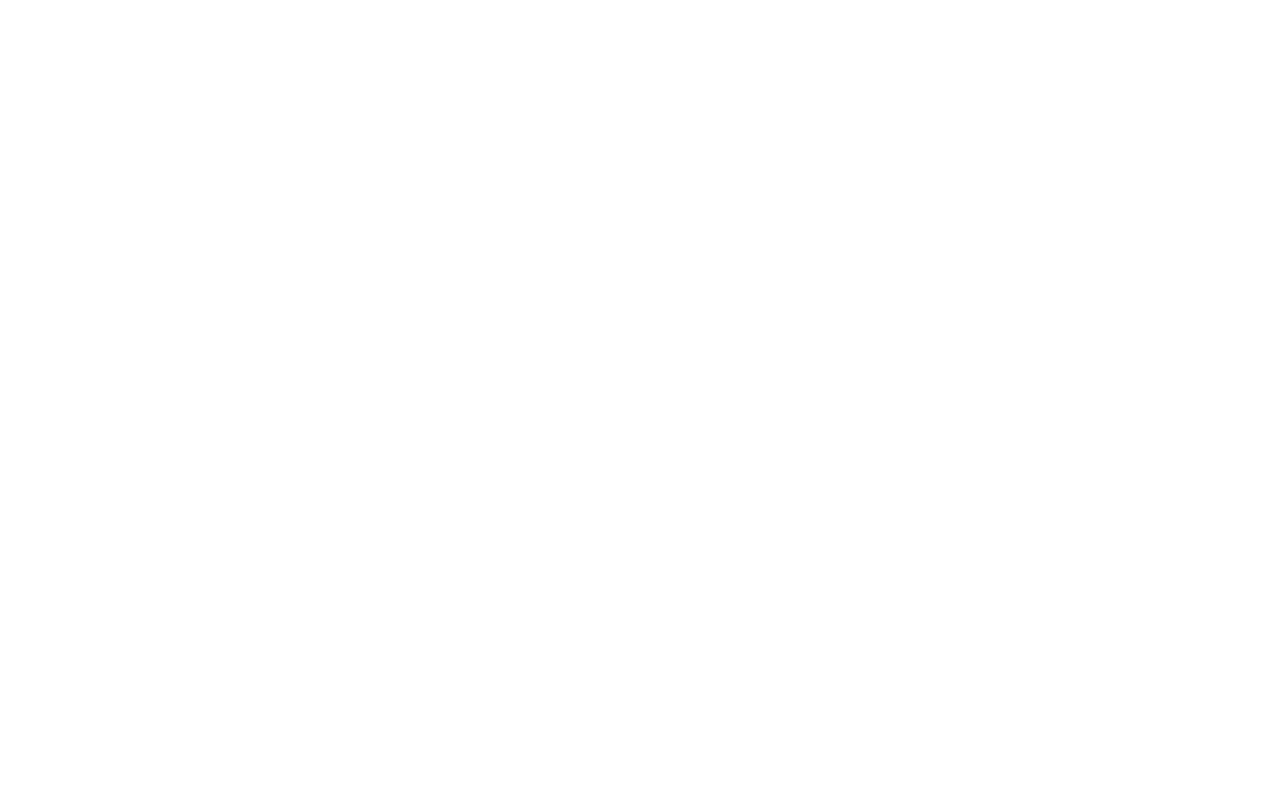
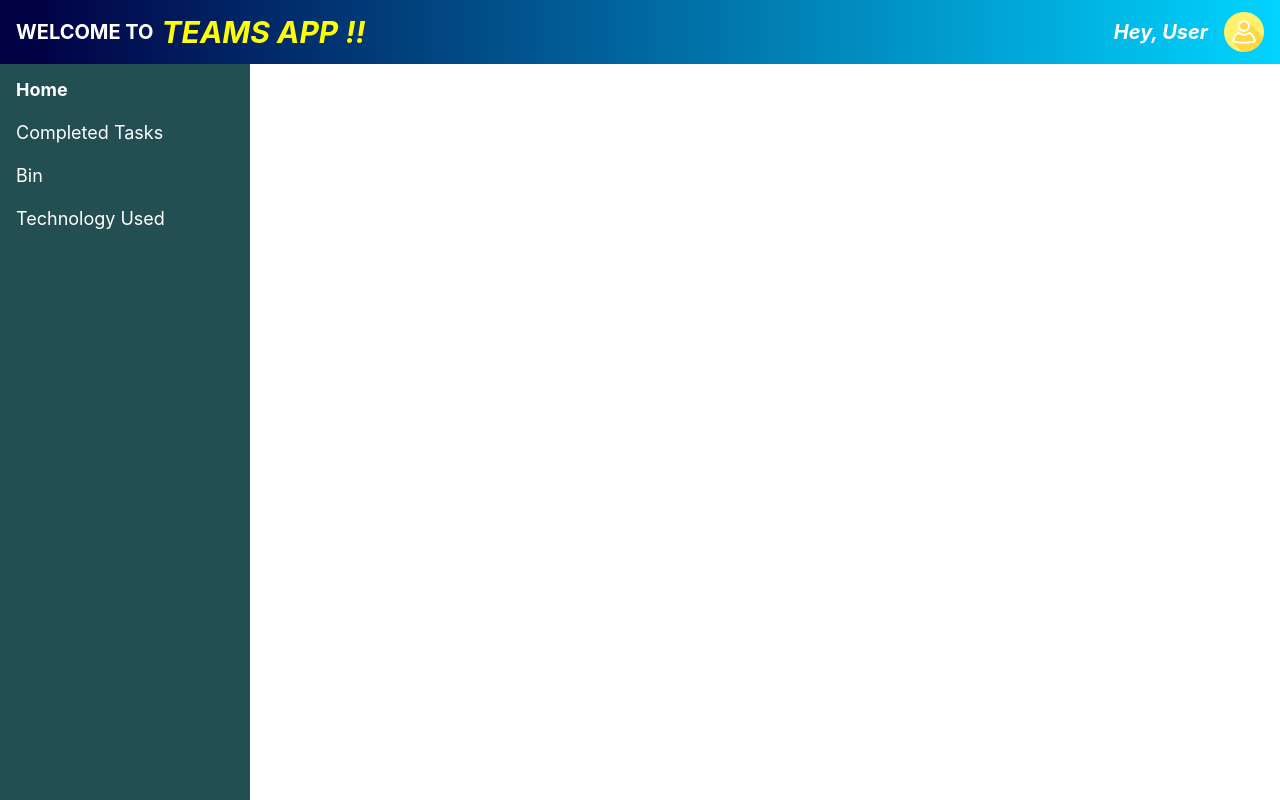
Before and after one commit to Manthan472003/TeamsApp, a React (Create React App) app in the folder Frontend/my-app/: page /main in a window 1280 px wide. Before the commit this address had no page. Built offline with nearby package versions, Linux system fonts and the light colour scheme.

Commit message:
Name CHanged

```diff
--- a/Frontend/my-app/public/index.html
+++ b/Frontend/my-app/public/index.html
@@ -24,7 +24,7 @@
       work correctly both with client-side routing and a non-root public URL.
       Learn how to configure a non-root public URL by running `npm run build`.
     -->
-    <title>Teams App</title>
+    <title>OrganizeIt</title>
   </head>
   <body>
     <noscript>You need to enable JavaScript to run this app.</noscript>
--- a/Frontend/my-app/src/App.js
+++ b/Frontend/my-app/src/App.js
@@ -1,20 +1,24 @@
+// App.js
 import React from 'react';
 import { ChakraProvider, theme } from '@chakra-ui/react';
 import { BrowserRouter as Router, Route, Routes } from 'react-router-dom';
 import Login from './screen/login';
 import Signup from './screen/signup';
-import Home from './screen1/home';
+import MainScreen from './screen1/mainScreen';
+import TaskManager from './components/TaskManager';
 
 function App() {
   return (
     <ChakraProvider theme={theme}>
       <Router>
-      <Routes>
-        <Route path="/login" element={<Login />} />
-        <Route path="/signup" element={<Signup />} />
-        <Route path="/" element={<Login />} />
-        <Route path="/home" element={<Home />} />
-      </Routes>
+        <Routes>
+          <Route path="/login" element={<Login />} />
+          <Route path="/signup" element={<Signup />} />
+          <Route path="/" element={<Login />} />
+          <Route path="/main" element={<MainScreen />} />
+          <Route path="/home" element={<TaskManager />} />
+
+        </Routes>
       </Router>
     </ChakraProvider>
   );
--- /dev/null
+++ b/Frontend/my-app/src/components/Sidebar.js
@@ -0,0 +1,31 @@
+// components/Sidebar.js
+import React from 'react';
+import { Box, VStack, Link } from '@chakra-ui/react';
+import { useNavigate } from 'react-router-dom';
+
+const Sidebar = () => {
+  const navigate = useNavigate();
+
+  return (
+    <Box
+      as="nav"
+      width="250px"
+      p={4}
+      bg="teal.800"
+      color="white"
+      height="calc(100vh - 60px)"
+      position="fixed"
+      top="60px"
+      left={0}
+    >
+      <VStack spacing={4} align="stretch">
+        <Link onClick={() => navigate('/home')} fontSize="lg" fontWeight="bold">Home</Link>
+        <Link onClick={() => navigate('/completed-tasks')} fontSize="lg">Completed Tasks</Link>
+        <Link onClick={() => navigate('/bin')} fontSize="lg">Bin</Link>
+        <Link onClick={() => navigate('/tech-used')} fontSize="lg">Technology Used</Link>
+      </VStack>
+    </Box>
+  );
+};
+
+export default Sidebar;
--- a/Frontend/my-app/src/screen/login.js
+++ b/Frontend/my-app/src/screen/login.js
@@ -1,8 +1,10 @@
 import { useState } from 'react';
 import { useNavigate } from 'react-router-dom';
-import { Flex, Heading, Input, Button, InputGroup, Stack, InputLeftElement, InputRightElement, chakra, Box, Avatar, FormControl, Text } from '@chakra-ui/react';
+import { Flex, Heading, Input, Button, InputGroup, Stack, InputLeftElement, InputRightElement, chakra, Box, Image, FormControl, Text } from '@chakra-ui/react';
 import { FaUserAlt, FaLock } from 'react-icons/fa';
 import axios from 'axios';
+import logo from '../assets/logo.png';
+
 
 const CFaUserAlt = chakra(FaUserAlt);
 const CFaLock = chakra(FaLock);
@@ -40,7 +42,7 @@ const Login = () => {
         localStorage.setItem('userName', userName || email); // Store userName or email if userName is not available
         localStorage.setItem('userId', userId); // Store userId
 
-            navigate('/home'); // Navigate to home after successful login
+        navigate('/main'); // Navigate to home after successful login
       }
     } catch (error) {
       if (error.response) {
@@ -73,8 +75,12 @@ const Login = () => {
       p={{ base: 4, md: 8 }}
     >
       <Stack flexDir="column" mb="2" justifyContent="center" alignItems="center">
-        <Avatar bg="teal.500" />
-        <Heading color="teal.400">TEAMS APP</Heading>
+        <Image
+          src={logo}
+          alt="OrganizeIt Logo"
+          boxSize="65px"
+        />
+        <Heading color="teal.400">Organize-It !!</Heading>
         <Box minW={{ base: '90%', md: '468px' }}>
           <form onSubmit={handleLogin}>
             <Stack spacing={4} p="1rem" backgroundColor="whiteAlpha.900" boxShadow="md">
--- /dev/null
+++ b/Frontend/my-app/src/screen1/mainScreen.js
@@ -0,0 +1,25 @@
+// screen/mainScreen.js
+import React from 'react';
+import { Flex, Box } from '@chakra-ui/react';
+import Header from '../components/Header';  // Import the Header component
+import Sidebar from '../components/Sidebar';  // Import the Sidebar component
+
+const MainScreen = () => {
+  return (
+    <Flex direction="column" height="100vh">
+      <Header />
+      <Flex flex="1">
+        <Sidebar />
+        <Box
+          ml="250px"
+          p={4}
+          flex="1"
+          overflowY="auto"
+        >
+        </Box>
+      </Flex>
+    </Flex>
+  );
+};
+
+export default MainScreen;
```
Also changed, not shown: Frontend/my-app/src/assets/logo.png (added), 1 other file (tests, documents, lock files or other folders). Lines whose indentation alone changed are shown as unchanged.
